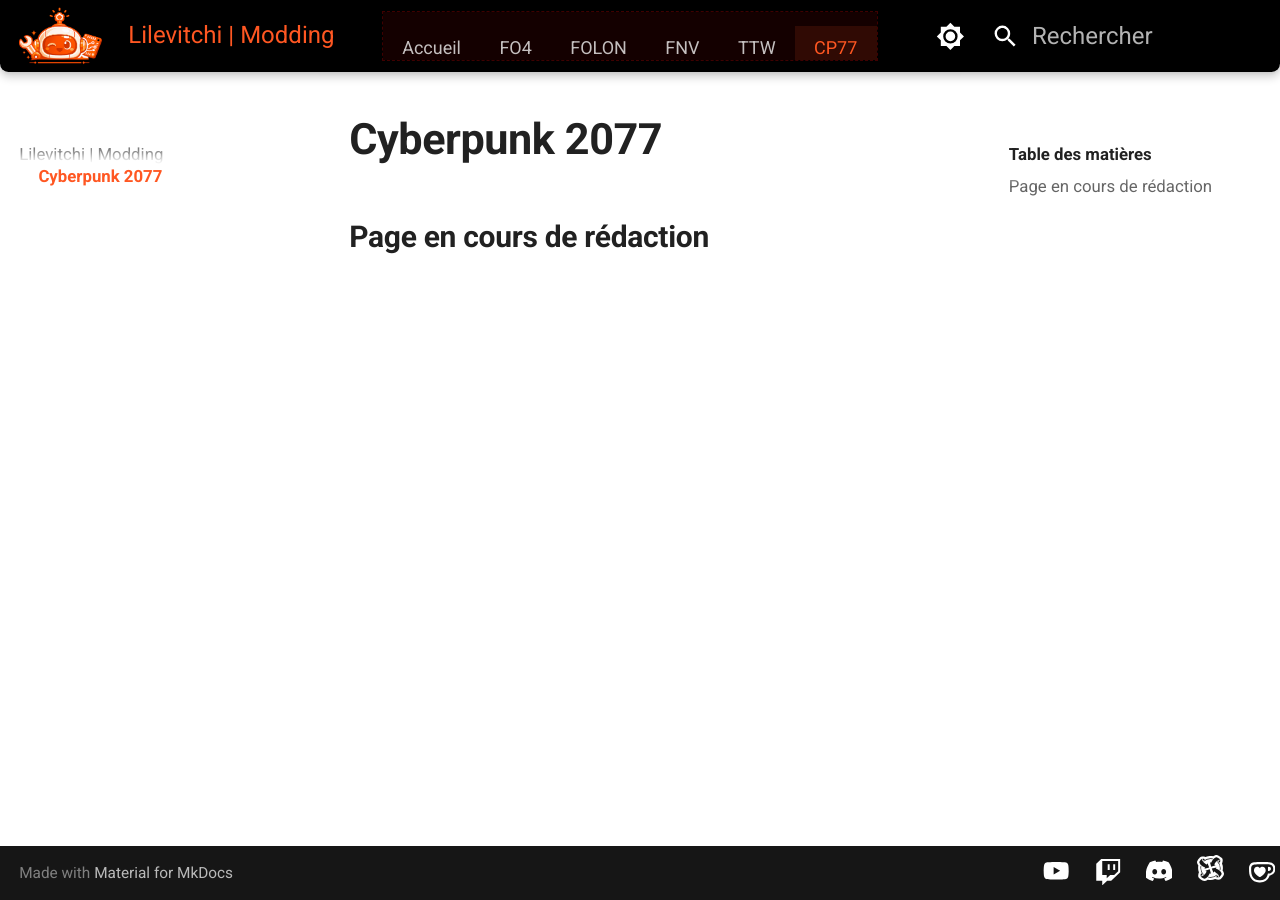
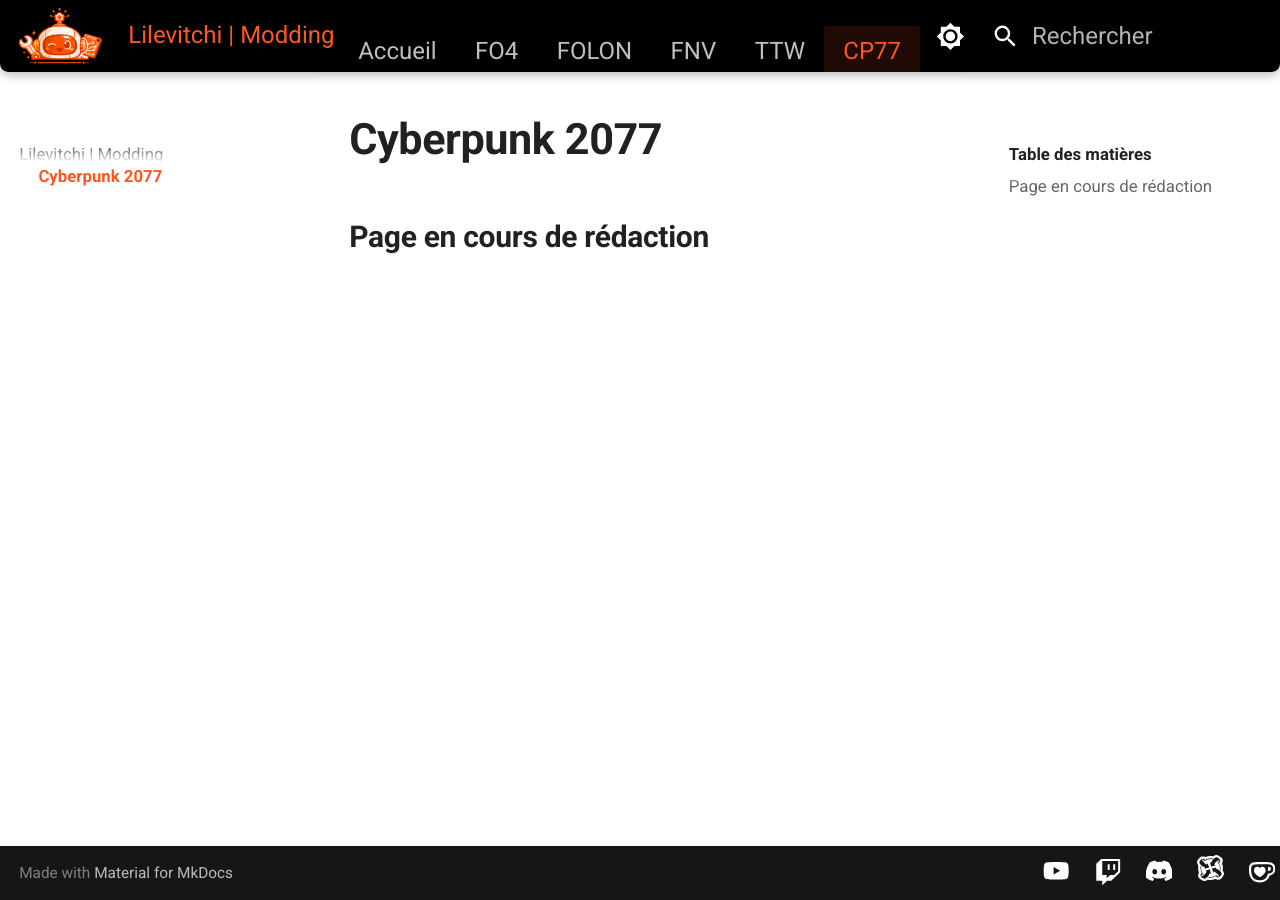
Before and after one commit to Lilevitchi/lilevitchi.github.io, an MkDocs documentation site: the page built from docs/cyberpunk/index.md, in a window 1280 px wide. Built offline with MkDocs 1.6.1 and Material for MkDocs 9.7.7, drawn with Linux system fonts in a browser that asks for light colours.

Commit message:
Update extra.css

```diff
--- a/docs/stylesheets/extra.css
+++ b/docs/stylesheets/extra.css
@@ -145,7 +145,7 @@
 [data-md-color-scheme] .md-tabs {
   display: flex;
   justify-content: center;
-  font-size: 0.75rem;
+  /*font-size: 0.75rem;*/
   width: 100%;
   background: transparent;
   box-shadow: none;
@@ -159,10 +159,6 @@
   gap: 0;
   padding: 0;
   margin: 0;
-
-   height: 2rem;
-  background-color: rgba(255, 0, 0, 0.08);
-   outline: 1px dashed rgba(255, 0, 0, 0.25);
 }
 
 /* Item = Source de l'espace */
@@ -173,22 +169,19 @@
 
 /* Onglet — état normal */
 [data-md-color-scheme] .md-tabs__link {
-  min-height: var(--header-height);
+ /* min-height: var(--header-height);*/
   display: flex;
   padding: 0.4rem 0.8rem;
   color: var(--white);
   opacity: 0.75;
-  overflow: visible !important;
-  text-indent: 0 !important;
+  /*overflow: visible !important;
+  text-indent: 0 !important;*/
   border-bottom: 4px solid transparent;
   background: transparent;
   transition: color var(--transition-base),
               background-color var(--transition-base),
               opacity var(--transition-base),
               border-color var(--transition-base);
-
-
- box-sizing: border-box;
 }
 
 /* Onglet — survol (hover) */
@@ -205,9 +198,7 @@
   opacity: 1;
   color: var(--accent);
   background-color: var(--tab-bg-active);
-  /*border-bottom-color: var(--accent);*/
-
- border-bottom: 4px solid var(--accent) !important;
+  border-bottom-color: var(--accent);
 }
 
 /* Texte long */
```
